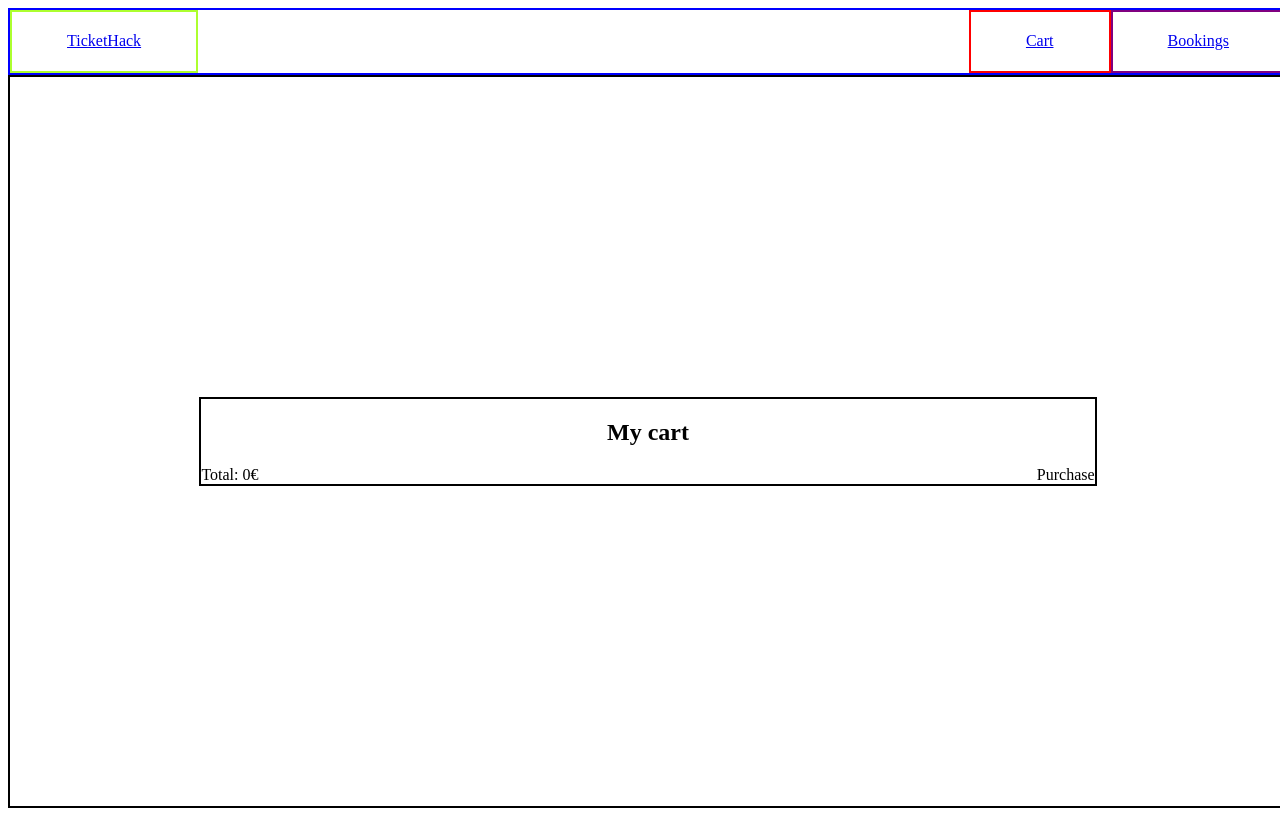
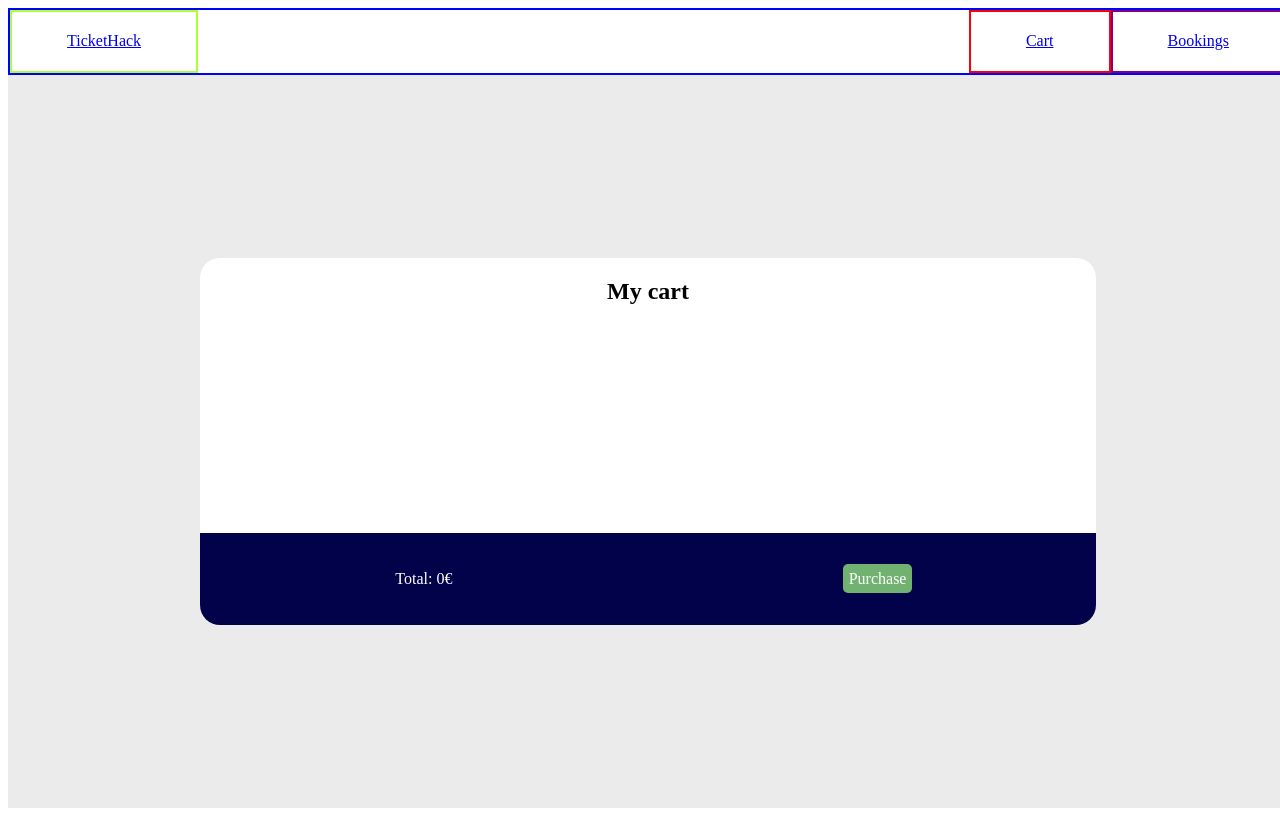
Before and after one commit to lbaillon/tickethack-frontend, a website: page cart.html in a window 1280 px wide. Drawn offline with Linux system fonts and the light colour scheme; no server answers.

Commit message:
mise en forme front cart et booking

```diff
--- a/cart.css
+++ b/cart.css
@@ -56,16 +56,18 @@
     display: flex;
     justify-content: center;
     align-items: center;
-    border: solid 2px black;
+    background-color: rgba(128, 128, 128, 0.155);
 }
 
 #cart {
     display: flex;
     flex-direction: column;
-    justify-content: center;
+    justify-content: space-between;
     align-items: center;
-    border: solid 2px black;
     width: 70%;
+    height: 50%;
+    background-color: white;
+    border-radius: 20px;
 }
 
 #cartContent {
@@ -74,17 +76,49 @@
     justify-content: space-around;
     align-items: center;
     width: 70%;
+    height: 20%;
+
+
 }
 
 .travelDetail {
     display: flex;
     justify-content: space-around;
+    align-items: center;
     width: 70%;
+    height: 100%;
+    margin-top: 10px;
+    background-color: rgba(255, 228, 196, 0.752);
+    border-radius: 5px;
+}
+
+.deleteTravel {
+    background-color: rgb(113, 178, 113);
+    color: white;
+    border-radius: 5px;
+    cursor: pointer;
 }
 
 #cartFooter {
     display: flex;
-    justify-content: space-between;
+    justify-content: space-around;
+    align-items: center;
     width: 100%;
     height: 25%;
+    color: white;
+    border-bottom-right-radius: 20px;
+    border-bottom-left-radius: 20px;
+    background-color: rgb(2, 2, 75);
 }
+
+#purchaseButton {
+    background-color: rgb(113, 178, 113);
+    color: white;
+    border-radius: 5px;
+    padding: 10%;
+    cursor: pointer;
+}
+
+#noCart {
+    margin-top: 150px;
+}
```
